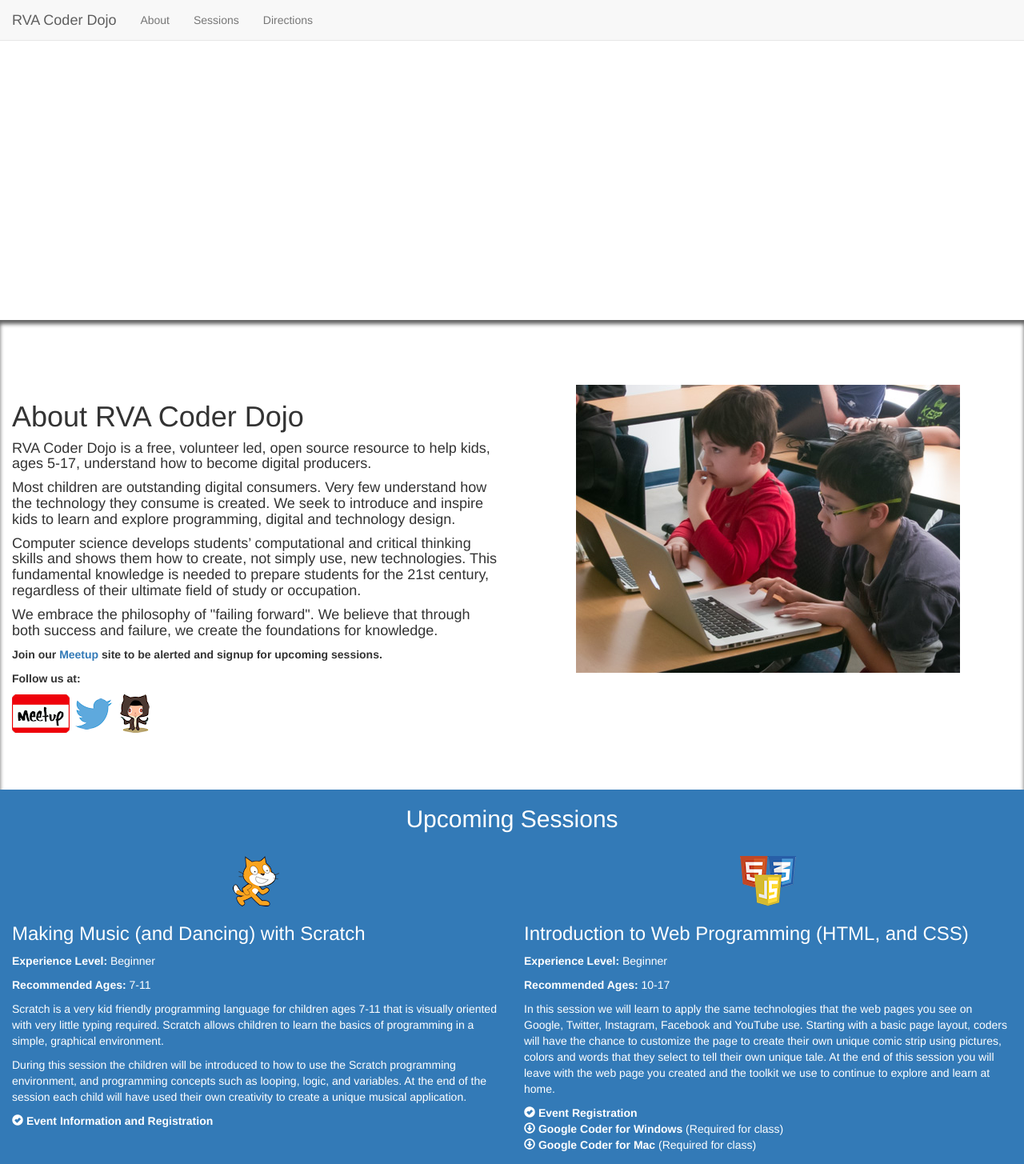
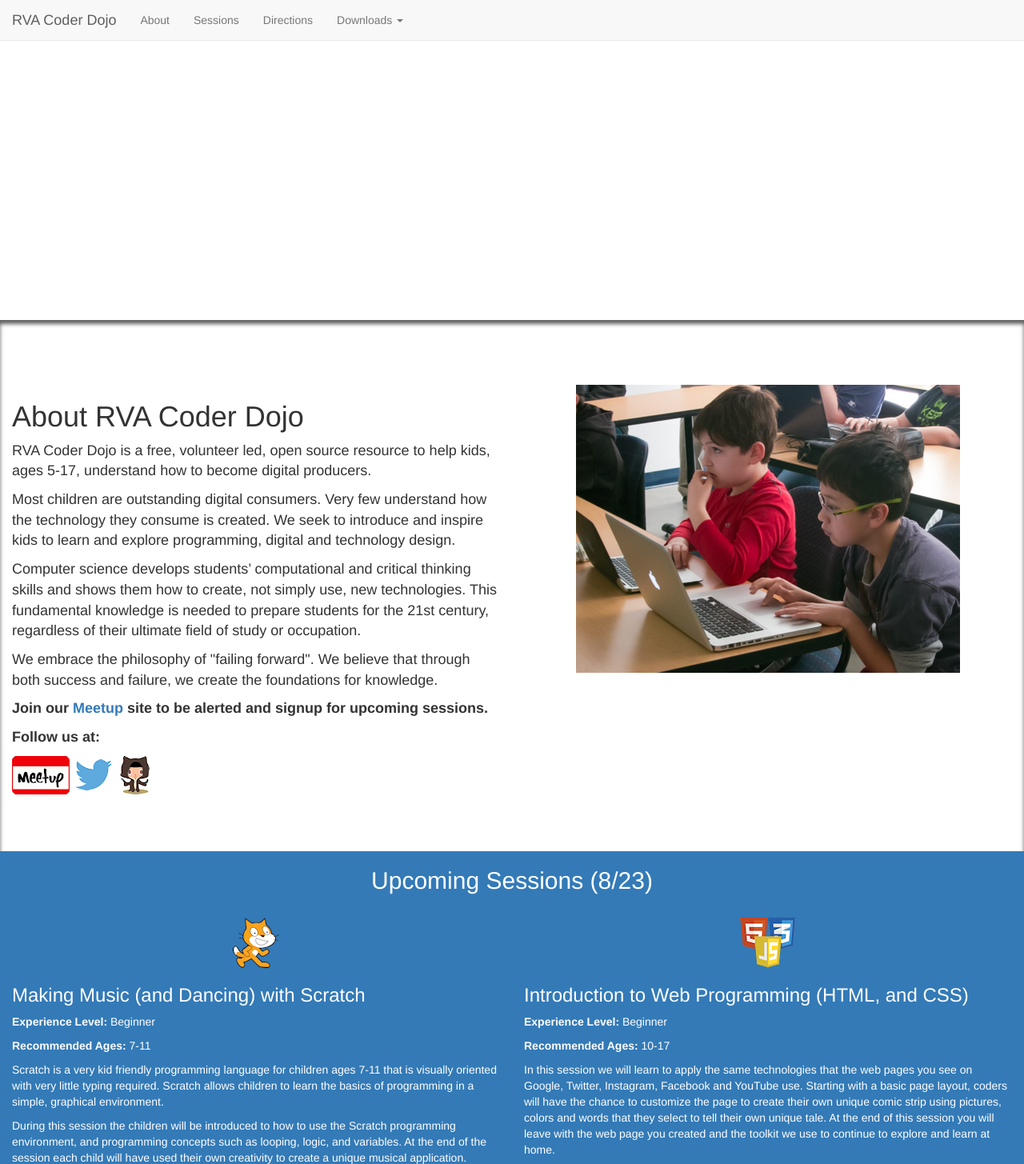
Before and after one commit to rvacoderdojo/rvacdweb, a website: page site/index.html in a window 1280 px wide. Shown: the top 1455 px of the page at 80% size. Drawn offline with nearby package versions, Linux system fonts and the light colour scheme.

Commit message:
added downloads navigation, fixed html violations

```diff
--- a/site/index.html
+++ b/site/index.html
@@ -33,6 +33,13 @@
                   <li><a href="#faqs">FAQs</a></li>
 -->
                   <li><a href="#directions" data-toggle="collapse" data-target=".navbar-collapse">Directions</a></li>
+                  <li class="dropdown">
+                      <a class="dropdown-toggle" data-toggle="dropdown" href="#">Downloads <span class="caret"></span></a>
+                      <ul class="dropdown-menu" role="menu">
+                          <li><a href="downloads/rvacoder-win.zip">Google Coder for Windows</a></li>
+                          <li><a href="downloads/rvacoder-mac.tar">Google Coder for Mac</a></li>
+                      </ul>
+                  </li>
               </ul>
           </div>
       </div>
@@ -44,7 +51,7 @@
           <div class="about row">
               <div class="col-md-6">
                   <h1>About RVA Coder Dojo</h1>
-                  <h4><p>RVA Coder Dojo is a free, volunteer led, open source resource to help kids, ages 5-17, understand how to become digital
+                  <p>RVA Coder Dojo is a free, volunteer led, open source resource to help kids, ages 5-17, understand how to become digital
                       producers.</p>
                   <p>Most children are outstanding digital consumers. Very few understand how the technology they
                      consume is created.  We seek to introduce and inspire kids to learn and explore programming,
@@ -53,7 +60,7 @@
                      create, not simply use, new technologies. This fundamental knowledge is needed to prepare students
                      for the 21st century, regardless of their ultimate field of study or occupation.</p>
                   <p>We embrace the philosophy of "failing forward".  We believe that through both success and failure, we create the foundations for knowledge.</p>
-                  </h4>
+
                   <p><strong>Join our <a href="http://www.meetup.com/RVA-CoderDojo/">Meetup</a> site to be alerted and signup for upcoming sessions.</strong></p>
                   <p><strong>Follow us at:</strong></p>
                   <a href="http://www.meetup.com/RVA-CoderDojo/"><img src="pics/meetup-logo.png"></a>
@@ -69,7 +76,7 @@
       <div class="container">
           <div class="sessions row bg-primary">
               <div class="col-md-12">
-                  <h2 class="center-title">Upcoming Sessions</h2><br/>
+                  <h2 class="center-title">Upcoming Sessions (8/23)</h2><br/>
               </div>
               <div class="col-md-6">
                   <img src="pics/scratch-logo.png" class="img-responsive center-block" alt="Scratch Logo">
@@ -165,6 +172,8 @@
                 <strong>Parking is available both on the street and in the parking deck at 2nd and Franklin Street</strong><br/>
             </div>
         </div>
+      </div>
+  </div>
   <script src="//code.jquery.com/jquery-1.11.0.min.js"></script>
   <script src="//netdna.bootstrapcdn.com/bootstrap/3.1.1/js/bootstrap.min.js"></script>
   <script type="text/javascript">
--- a/site/styles/splash.css
+++ b/site/styles/splash.css
@@ -68,3 +68,7 @@ body {
     color: #FFFFFF;
     font-weight: bold;
 }
+
+.about p {
+    font-size: 18px;
+}
```
Lines whose indentation alone changed are shown as unchanged.
